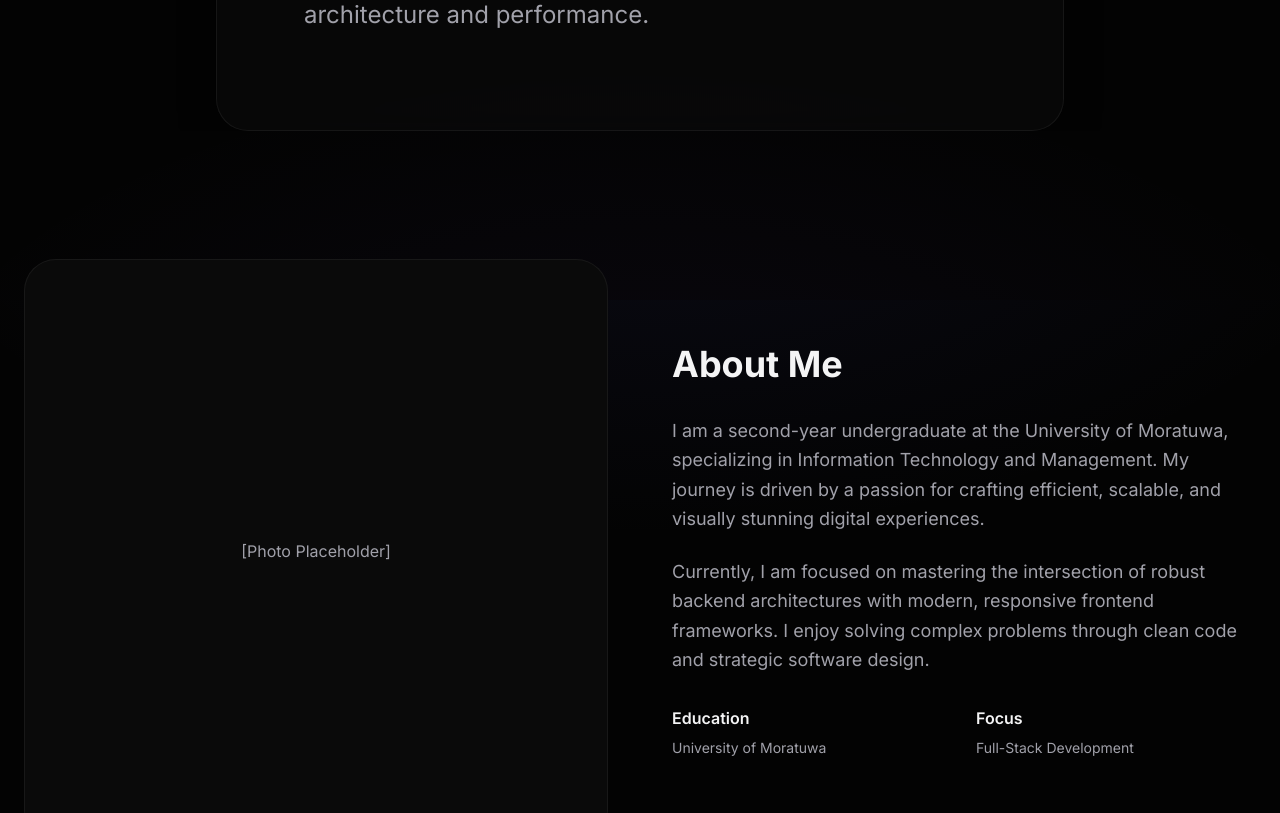
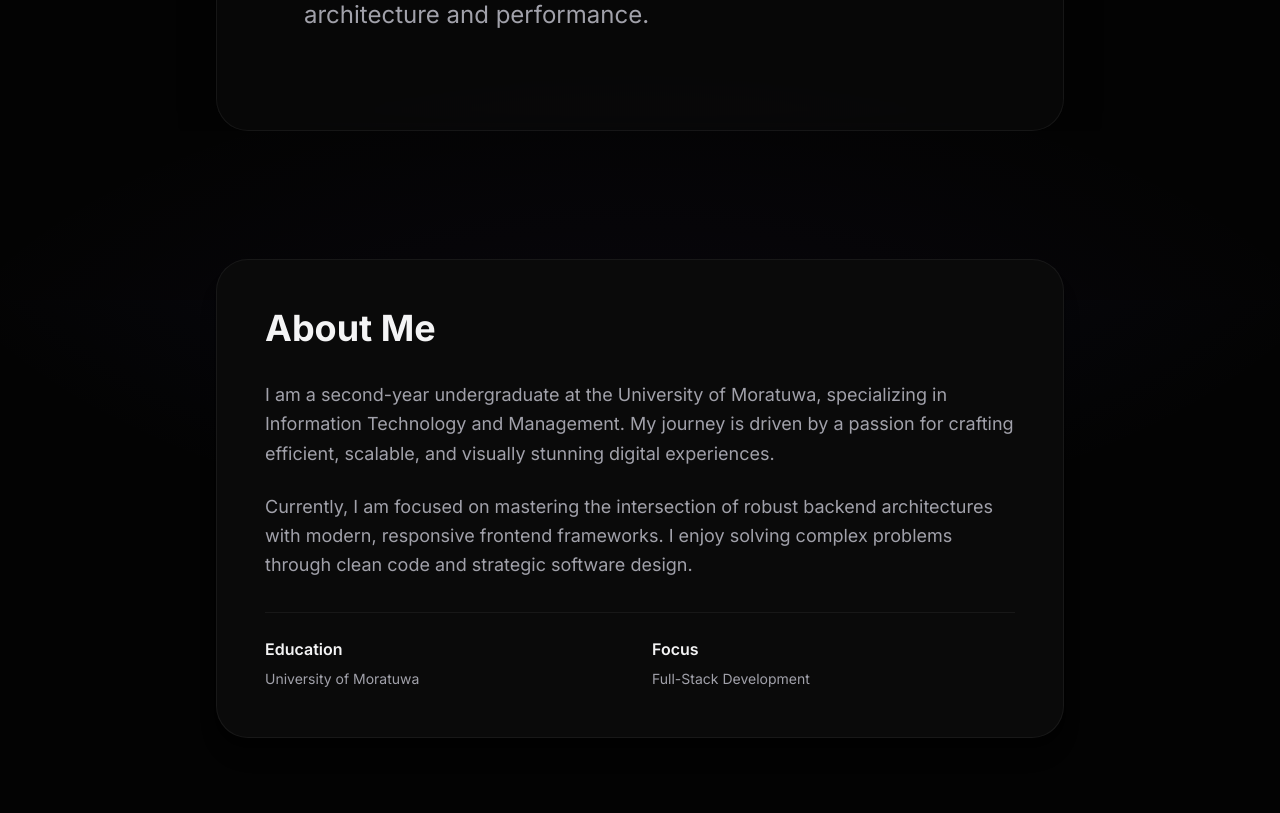
Before and after one commit to KasunBandara921/portfolio, a Next.js app: page / in a window 1280 px wide. Shown: the part 1300-2113 px from the top of the page. Built offline with nearby package versions, Linux system fonts and the light colour scheme.

Commit message:
feat: add About component with Framer Motion animations and biographical details

```diff
--- a/src/components/About.tsx
+++ b/src/components/About.tsx
@@ -4,29 +4,13 @@ import { motion } from "framer-motion";
 
 export default function About() {
   return (
-    <section id="about" className="py-32 px-6 max-w-7xl mx-auto">
-      <div className="grid md:grid-cols-2 gap-16 items-center">
-
-        {/* Left Side: Visual / Image Placeholder */}
+    <section id="about" className="py-32 px-6 max-w-4xl mx-auto">
       <motion.div
-          initial={{ opacity: 0, scale: 0.95 }}
-          whileInView={{ opacity: 1, scale: 1 }}
+        initial={{ opacity: 0, y: 20 }}
+        whileInView={{ opacity: 1, y: 0 }}
         transition={{ duration: 0.8 }}
         viewport={{ once: true }}
-          className="relative aspect-square rounded-[32px] overflow-hidden bg-[var(--color-card)] border border-[var(--color-card-border)]"
-        >
-          {/* You can place your professional photo here */}
-          <div className="absolute inset-0 flex items-center justify-center text-[var(--color-muted)]">
-            [Photo Placeholder]
-          </div>
-        </motion.div>
-
-        {/* Right Side: Narrative */}
-        <motion.div
-          initial={{ opacity: 0, x: 20 }}
-          whileInView={{ opacity: 1, x: 0 }}
-          transition={{ duration: 0.8, delay: 0.2 }}
-          viewport={{ once: true }}
+        className="p-8 md:p-12 rounded-[32px] bg-[var(--color-card)] border border-[var(--color-card-border)] shadow-xl"
       >
         <h2 className="text-4xl font-bold mb-8 text-[var(--color-foreground)]">About Me</h2>
         <p className="text-[var(--color-muted)] text-lg mb-6 leading-relaxed">
@@ -40,7 +24,7 @@ export default function About() {
           complex problems through clean code and strategic software design.
         </p>
 
-          <div className="grid grid-cols-2 gap-6">
+        <div className="grid grid-cols-2 gap-6 pt-6 border-t border-[var(--color-card-border)]">
           <div>
             <h4 className="font-semibold text-[var(--color-foreground)] mb-2">Education</h4>
             <p className="text-sm text-[var(--color-muted)]">University of Moratuwa</p>
@@ -51,7 +35,6 @@ export default function About() {
           </div>
         </div>
       </motion.div>
-      </div>
     </section>
   );
 }
```
Lines whose indentation alone changed are shown as unchanged.
